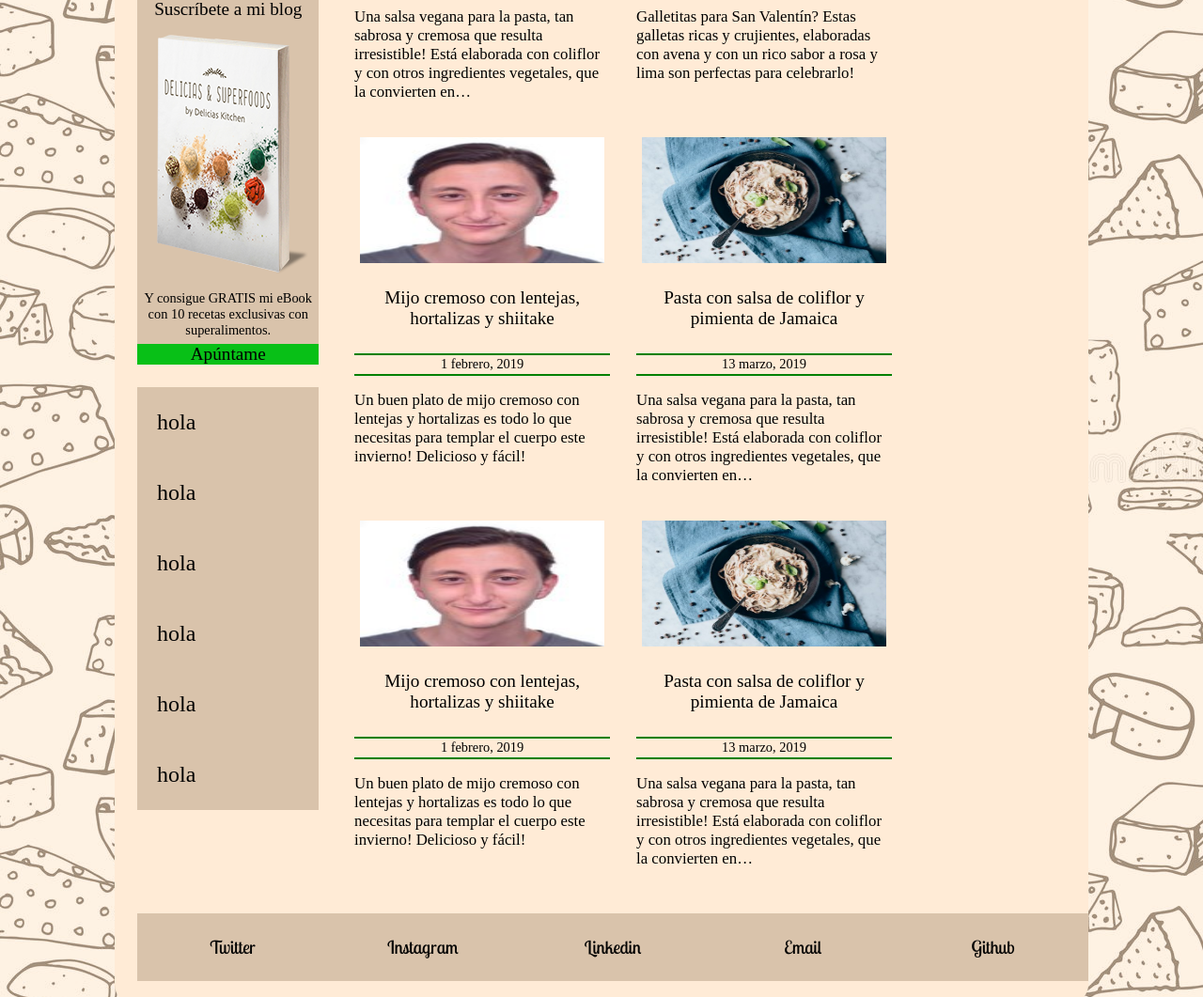
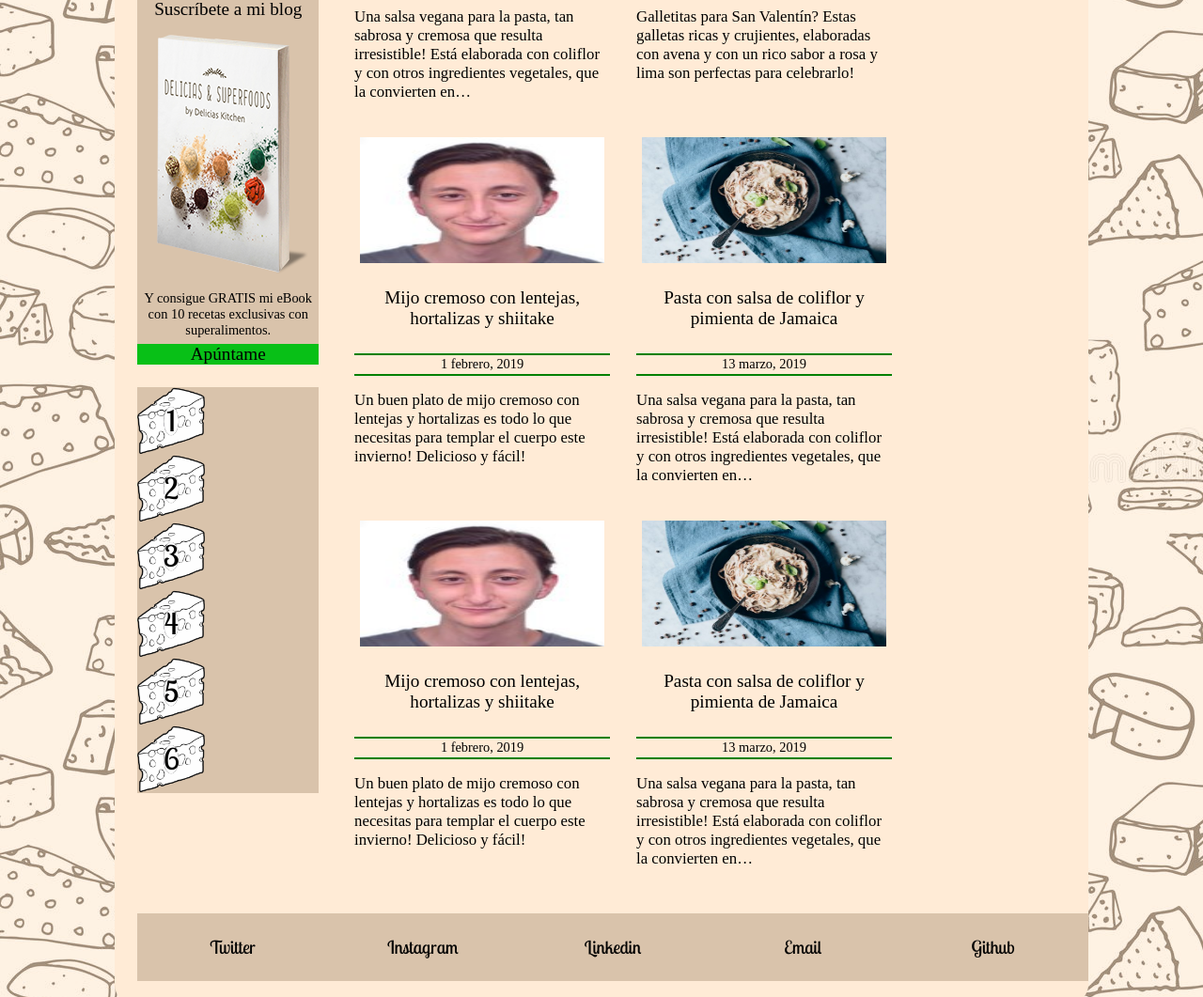
Before and after one commit to FranciscoMejias/M04Pages, a PHP site: page / in a window 1280 px wide. Shown: the part 716-1777 px from the top of the page at 94% size. Run offline with PHP 8.4, Linux system fonts and the light colour scheme.

Commit message:
Practica REcetas

```diff
--- a/Mejias_Francisco_DAMr/css/index.css
+++ b/Mejias_Francisco_DAMr/css/index.css
@@ -85,6 +85,7 @@ section.paginacion {
 section.paginacion ul {
     margin: 0px;
     padding: 0px;
+    height: 18em;
 }
 
 section.paginacion ul li {
@@ -93,24 +94,50 @@ section.paginacion ul li {
     padding: 0px;
 }
 
-section.paginacion ul li a{
+section.paginacion ul li a {
     margin: 0px;
     padding: 0px;
     position: relative;
     display: inline-block;
     text-align: center;
     background-image: url(../imagenes/anotherQuesito.png);
+    background-repeat: no-repeat;
+    background-size: contain;
+    width: 3em;
+    height: 3em;
 }
 
-section.paginacion ul li a p::before{
+section.paginacion ul li a::before {
     margin: 0px;
     padding: 0px;
-    content: "hola";
     position: relative;
-    top: 50%;
-    left: 50%;
-    transform: translate(-50%, -50%);
-    z-index: 10;
+    font-size: 1.3em;
+    font-family: 'Lobster Two';
+    top: calc(50% - 0.65em);
+}
+
+section.paginacion ul li:nth-of-type(1) a::before {
+    content: "1";
+}
+
+section.paginacion ul li:nth-of-type(2) a::before {
+    content: "2";
+}
+
+section.paginacion ul li:nth-of-type(3) a::before {
+    content: "3";
+}
+
+section.paginacion ul li:nth-of-type(4) a::before {
+    content: "4";
+}
+
+section.paginacion ul li:nth-of-type(5) a::before {
+    content: "5";
+}
+
+section.paginacion ul li:nth-of-type(6) a::before {
+    content: "6";
 }
 
 
@@ -120,6 +147,7 @@ section.paginacion ul li a p::before{
 section.recetas {
     display: flex;
     flex-wrap: wrap;
+    align-content: flex-start;
     width: 80%;
     padding-left: 1em;
     padding-right: 1em;
--- a/Mejias_Francisco_DAMr/index.html
+++ b/Mejias_Francisco_DAMr/index.html
@@ -61,12 +61,12 @@ APELLIDOS: Mejias Brioso
             </aside>
             <section class="paginacion">
                 <ul>
-                    <li><a href=""><p></p></a></li>
-                    <li><a href=""><p></p></a></li>
-                    <li><a href=""><p></p></a></li>
-                    <li><a href=""><p></p></a></li>
-                    <li><a href=""><p></p></a></li>
-                    <li><a href=""><p></p></a></li>
+                    <li><a href=""></a></li>
+                    <li><a href=""></a></li>
+                    <li><a href=""></a></li>
+                    <li><a href=""></a></li>
+                    <li><a href=""></a></li>
+                    <li><a href=""></a></li>
                 </ul>
             </section>
         </div>
```
